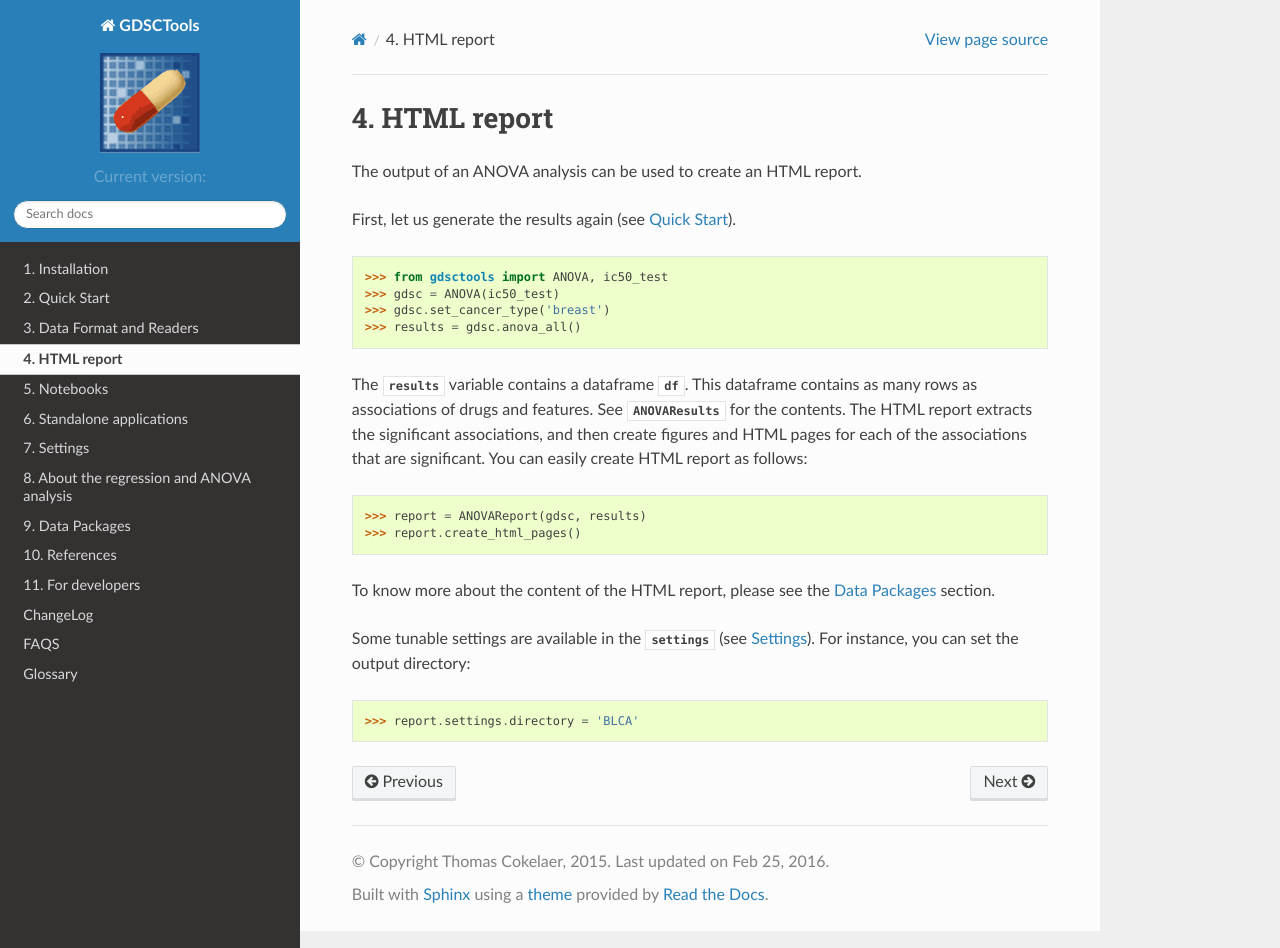
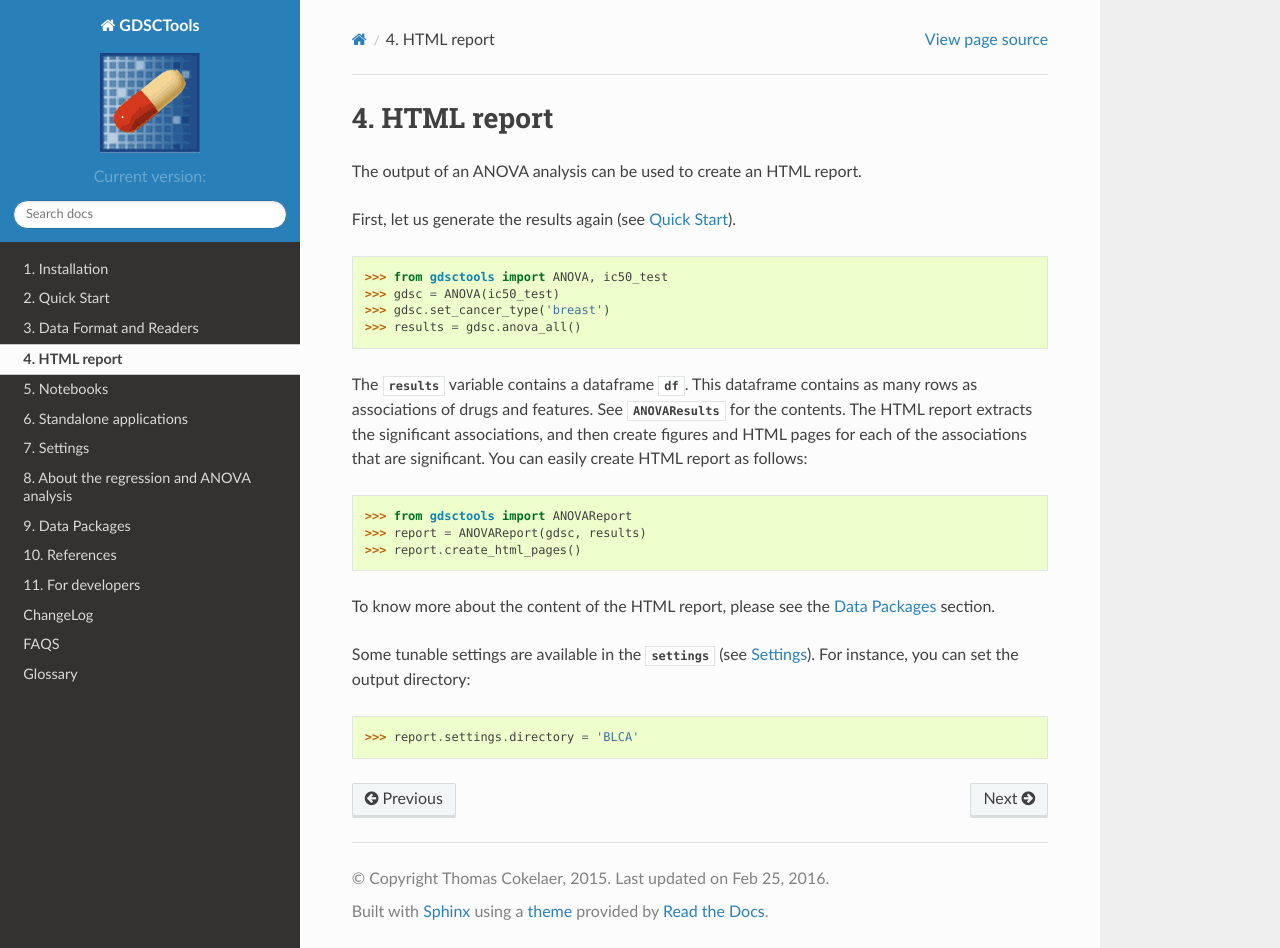
Before and after one commit to CancerRxGene/gdsctools, a Sphinx documentation site: the page built from doc/source/html.rst, in a window 1280 px wide and 948 px high. Built offline with Sphinx 7.4.7 and the Read the Docs theme 2.0.0, drawn with Linux system fonts in a browser that asks for light colours; formulas are drawn with MathJax 3; pages that are not in the unit, such as notebooks, are missing from menus; the version number could not be read and is left out.

Commit message:
Update html.rst

```diff
--- a/doc/source/html.rst
+++ b/doc/source/html.rst
@@ -18,6 +18,7 @@ The :attr:`results` variable contains a dataframe :attr:`df`. This dataframe
 contains as many rows as associations of
 drugs and features. See :class:`~gdsctools.anova_results.ANOVAResults` for the contents. The HTML report extracts the significant associations, and then create figures and HTML pages for each of the associations that are significant.  You can easily create HTML report as follows::
 
+    >>> from gdsctools import ANOVAReport
     >>> report = ANOVAReport(gdsc, results)
     >>> report.create_html_pages()
 
```
